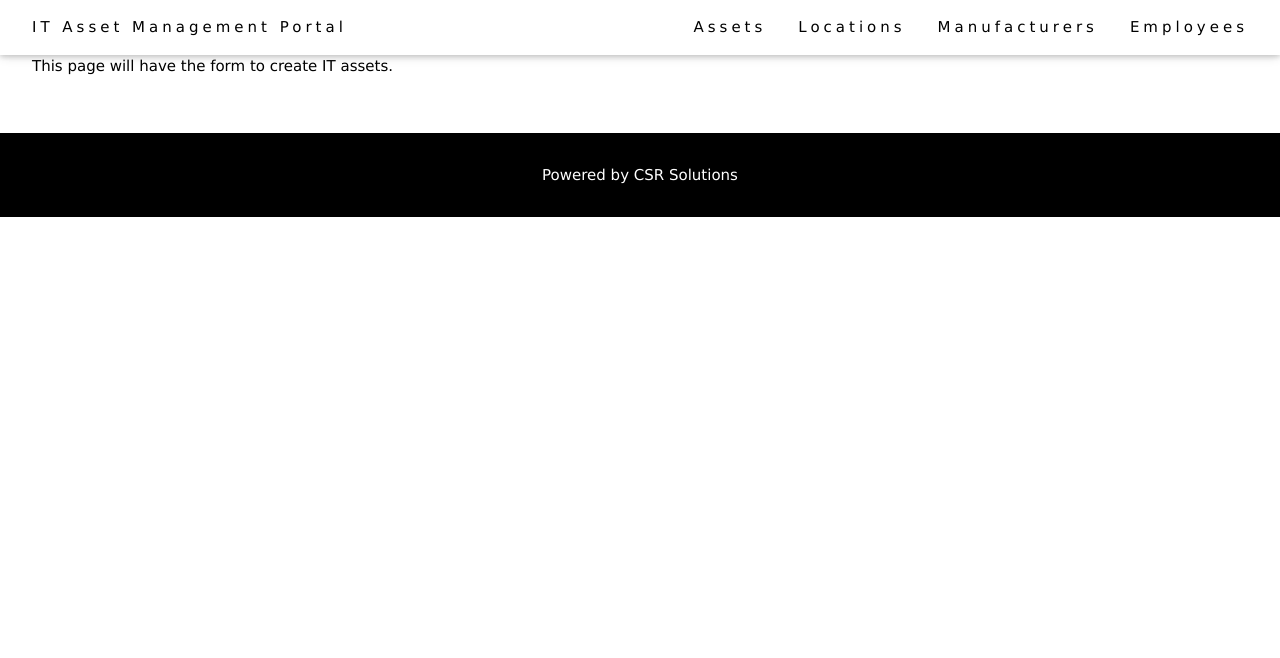
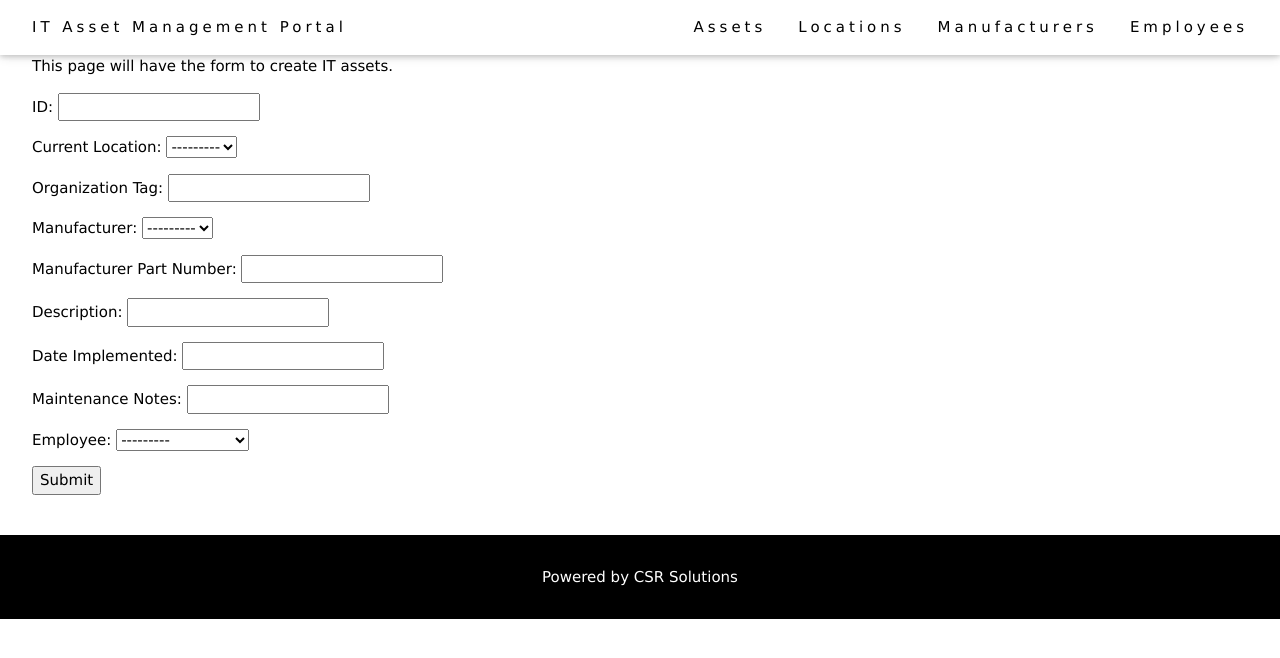
Before and after one commit to leoliang17/AWSProject, a Django app: page /createAsset/ in a window 1280 px wide. Shown: the top 658 px of the page. Run offline with Django 3.2, Linux system fonts and the light colour scheme; data comes from the database, SQL or seed files in the repository; both versions use the stored data as it was after the commit.

Commit message:
Created update forms

```diff
--- /dev/null
+++ b/home/forms.py
@@ -0,0 +1,32 @@
+from django import forms
+from . import models as models
+
+
+
+class CreateLocationForm(forms.Form):
+    name = forms.CharField(label='Name', max_length=100, required=True)
+    address = forms.CharField(label='Address', max_length=100, required=False)
+    city = forms.CharField(label='City', max_length=100, required=False)
+    state = forms.CharField(label='State', max_length=50, required=False)
+    country = forms.CharField(label='Country', max_length=100, required=False)
+
+class CreateManufacturerForm(forms.Form):
+    name = forms.CharField(label='Name', max_length=100, required=True)
+    description = forms.CharField(label='Description', max_length=100, required=False)
+
+class CreateEmployeeForm(forms.Form):
+    first_name = forms.CharField(label='First Name', max_length=30, required=True)
+    last_name = forms.CharField(label='Last Name', max_length=30, required=True)
+    position = forms.CharField(label='Postion', max_length=30, required=True)
+    location = forms.ModelChoiceField(label='Location',queryset=models.Location.objects.all(), required=True, to_field_name="name")
+
+class CreateAssetForm(forms.Form):
+    id = forms.CharField(label='ID', max_length=10, required=True)
+    currentLocation = forms.ModelChoiceField(label='Current Location',queryset=models.Location.objects.all(), required=True, to_field_name="name")
+    orgTag = forms.CharField(label='Organization Tag', required=True)
+    manufacturer = forms.ModelChoiceField(label='Manufacturer',queryset=models.Manufacturer.objects.all(), required=True, to_field_name="name")
+    manufacturerPartNum = forms.DecimalField(label='Manufacturer Part Number', required=True)
+    description = forms.CharField(label='Description', required=True)
+    dateImplemented = forms.DateField(label='Date Implemented', required=True)
+    maintNotes = forms.CharField(label='Maintenance Notes', required=True)
+    employee = forms.ModelChoiceField(label='Employee',queryset=models.Employee.objects.all(), required=True, to_field_name="first_name")
--- a/home/models.py
+++ b/home/models.py
@@ -14,11 +14,17 @@ class Manufacturer(models.Model):
     name = models.CharField(max_length=100)
     description = models.CharField(max_length=100)
 
+    def __str__(self):
+        return self.name
+
 class Employee(models.Model):
     first_name = models.CharField(max_length=30)
     last_name = models.CharField(max_length=30)
     position = models.CharField(max_length=30)
     location = models.ForeignKey(Location, on_delete=models.CASCADE)
+
+    def __str__(self):
+        return self.first_name + " " + self.last_name
 
 class Asset(models.Model):
     id = models.CharField(max_length=10, primary_key=True)
--- a/home/templates/home/createAsset.html
+++ b/home/templates/home/createAsset.html
@@ -2,4 +2,11 @@
 
 {% block content %}
     <p>This page will have the form to create IT assets.</p>
+
+
+    <form action="/home/createAsset/" method="post">
+        {% csrf_token %}
+        {{ form.as_p }}
+        <input type="submit" value="Submit">
+    </form>
 {% endblock %}
--- a/home/templates/home/createEmployee.html
+++ b/home/templates/home/createEmployee.html
@@ -2,4 +2,10 @@
 
 {% block content %}
     <p>This page will create an employee.</p>
+
+    <form action="/home/createEmployee/" method="post">
+        {% csrf_token %}
+        {{ form.as_p }}
+        <input type="submit" value="Submit">
+    </form>
 {% endblock %}
--- a/home/templates/home/createLocation.html
+++ b/home/templates/home/createLocation.html
@@ -2,4 +2,10 @@
 
 {% block content %}
     <p>This page will create an location.</p>
+
+    <form action="/home/createLocation/" method="post">
+        {% csrf_token %}
+        {{ form.as_p }}
+        <input type="submit" value="Submit">
+    </form>
 {% endblock %}
--- a/home/templates/home/createManufacturer.html
+++ b/home/templates/home/createManufacturer.html
@@ -2,4 +2,10 @@
 
 {% block content %}
     <p>This page will create a manufacturer.</p>
+
+    <form action="/home/createManufacturer/" method="post">
+        {% csrf_token %}
+        {{ form.as_p }}
+        <input type="submit" value="Submit">
+    </form>
 {% endblock %}
--- a/home/views.py
+++ b/home/views.py
@@ -1,5 +1,7 @@
 from django.shortcuts import render
-from django.http import HttpResponse
+from django.http import HttpResponse, HttpResponseRedirect
+from . import forms as forms
+from . import models as models
 
 
 def index(request):
@@ -23,7 +25,32 @@ def locations(request):
     return render(request, 'home/locations.html', context)
 
 def createAsset(request):
-    context = {}
+    # if this is a POST request we need to process the form data
+    if request.method == 'POST':
+        # create a form instance and populate it with data from the request:
+        form = forms.CreateAssetForm(request.POST)
+        # check whether it's valid:
+        if form.is_valid():
+            asset = models.Asset()
+            asset.id = form.cleaned_data['id']
+            asset.currentLocation = form.cleaned_data['currentLocation']
+            asset.orgTag = form.cleaned_data['orgTag']
+            asset.manufacturer = form.cleaned_data['manufacturer']
+            asset.manufacturerPartNum = form.cleaned_data['manufacturerPartNum']
+            asset.description = form.cleaned_data['description']
+            asset.dateImplemented = form.cleaned_data['dateImplemented']
+            asset.maintNotes = form.cleaned_data['maintNotes']
+            asset.employee = form.cleaned_data['employee']
+
+            asset.save()
+
+            return HttpResponseRedirect('/home/assets/')
+
+    # if a GET (or any other method) we'll create a blank form
+    else:
+        form = forms.CreateAssetForm()
+
+    context = {'form': form}
     return render(request, 'home/createAsset.html', context)
 
 def updateAsset(request):
@@ -31,7 +58,27 @@ def updateAsset(request):
     return render(request, 'home/updateAsset.html', context)
 
 def createEmployee(request):
-    context = {}
+    # if this is a POST request we need to process the form data
+    if request.method == 'POST':
+        # create a form instance and populate it with data from the request:
+        form = forms.CreateEmployeeForm(request.POST)
+        # check whether it's valid:
+        if form.is_valid():
+            employee = models.Employee()
+            employee.first_name = form.cleaned_data['first_name']
+            employee.last_name = form.cleaned_data['last_name']
+            employee.position = form.cleaned_data['position']
+            employee.location = form.cleaned_data['location']
+
+            employee.save()
+
+            return HttpResponseRedirect('/home/employees/')
+
+    # if a GET (or any other method) we'll create a blank form
+    else:
+        form = forms.CreateEmployeeForm()
+
+    context = {'form': form}
     return render(request, 'home/createEmployee.html', context)
 
 def updateEmployee(request):
@@ -39,7 +86,25 @@ def updateEmployee(request):
     return render(request, 'home/updateEmployee.html', context)
 
 def createManufacturer(request):
-    context = {}
+    # if this is a POST request we need to process the form data
+    if request.method == 'POST':
+        # create a form instance and populate it with data from the request:
+        form = forms.CreateManufacturerForm(request.POST)
+        # check whether it's valid:
+        if form.is_valid():
+            manufacturer = models.Manufacturer()
+            manufacturer.name = form.cleaned_data['name']
+            manufacturer.description = form.cleaned_data['description']
+
+            manufacturer.save()
+
+            return HttpResponseRedirect('/home/manufacturers/')
+
+    # if a GET (or any other method) we'll create a blank form
+    else:
+        form = forms.CreateManufacturerForm()
+
+    context = {'form': form}
     return render(request, 'home/createManufacturer.html', context)
 
 def updateManufacturer(request):
@@ -47,7 +112,28 @@ def updateManufacturer(request):
     return render(request, 'home/updateManufacturer.html', context)
 
 def createLocation(request):
-    context = {}
+    # if this is a POST request we need to process the form data
+    if request.method == 'POST':
+        # create a form instance and populate it with data from the request:
+        form = forms.CreateLocationForm(request.POST)
+        # check whether it's valid:
+        if form.is_valid():
+            location = models.Location()
+            location.name = form.cleaned_data['name']
+            location.address = form.cleaned_data['address']
+            location.city = form.cleaned_data['city']
+            location.state = form.cleaned_data['state']
+            location.country = form.cleaned_data['country']
+
+            location.save()
+
+            return HttpResponseRedirect('/home/locations/')
+
+    # if a GET (or any other method) we'll create a blank form
+    else:
+        form = forms.CreateLocationForm()
+
+    context = {'form': form}
     return render(request, 'home/createLocation.html', context)
 
 def updateLocation(request):
```
Also changed, not shown: db.sqlite3, 1 other file.
